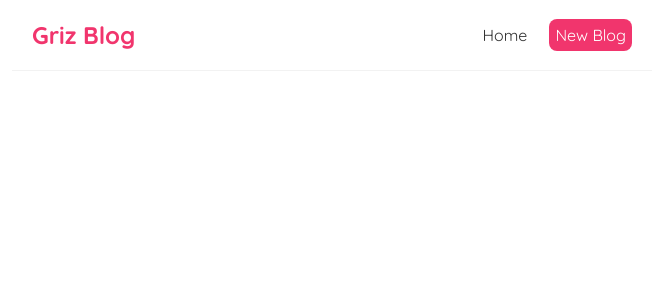
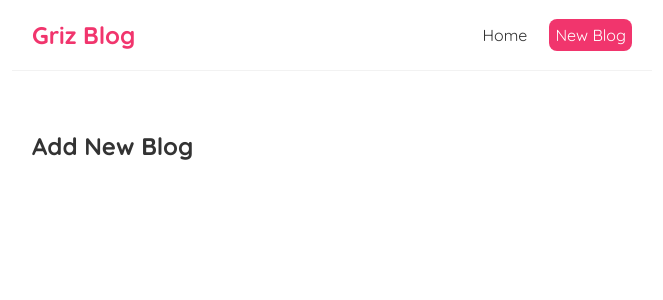
Before and after one commit to grizzlysol/reactTutorial, a React (Create React App) app in the folder griz-blog/: page /create in a window 1280 px wide. Shown: the top 300 px of the page, without its empty margins (308-971 px from the left). Built offline with nearby package versions, Linux system fonts and the light colour scheme.

Commit message:
Tut22 - Multiple Routes

```diff
--- a/griz-blog/src/App.js
+++ b/griz-blog/src/App.js
@@ -1,5 +1,6 @@
 import Home from './Home';
 import NavBar from './NavBar';
+import Create from './Create';
 import { BrowserRouter as Router, Route, Routes } from 'react-router-dom';
 
 function App() {
@@ -13,7 +14,8 @@
         <NavBar />
         <div className="content">
           <Routes>
-            <Route path="/" element={<Home />} />
+            <Route path="/create" element={<Create />} />
+            <Route exact path="/" element={<Home />} />
           </Routes>
         </div>
       </div>
--- /dev/null
+++ b/griz-blog/src/Create.js
@@ -0,0 +1,9 @@
+const Create = () => {
+  return (
+    <div className="create">
+      <h2>Add New Blog</h2>
+    </div>
+  );
+}
+
+export default Create;
```
